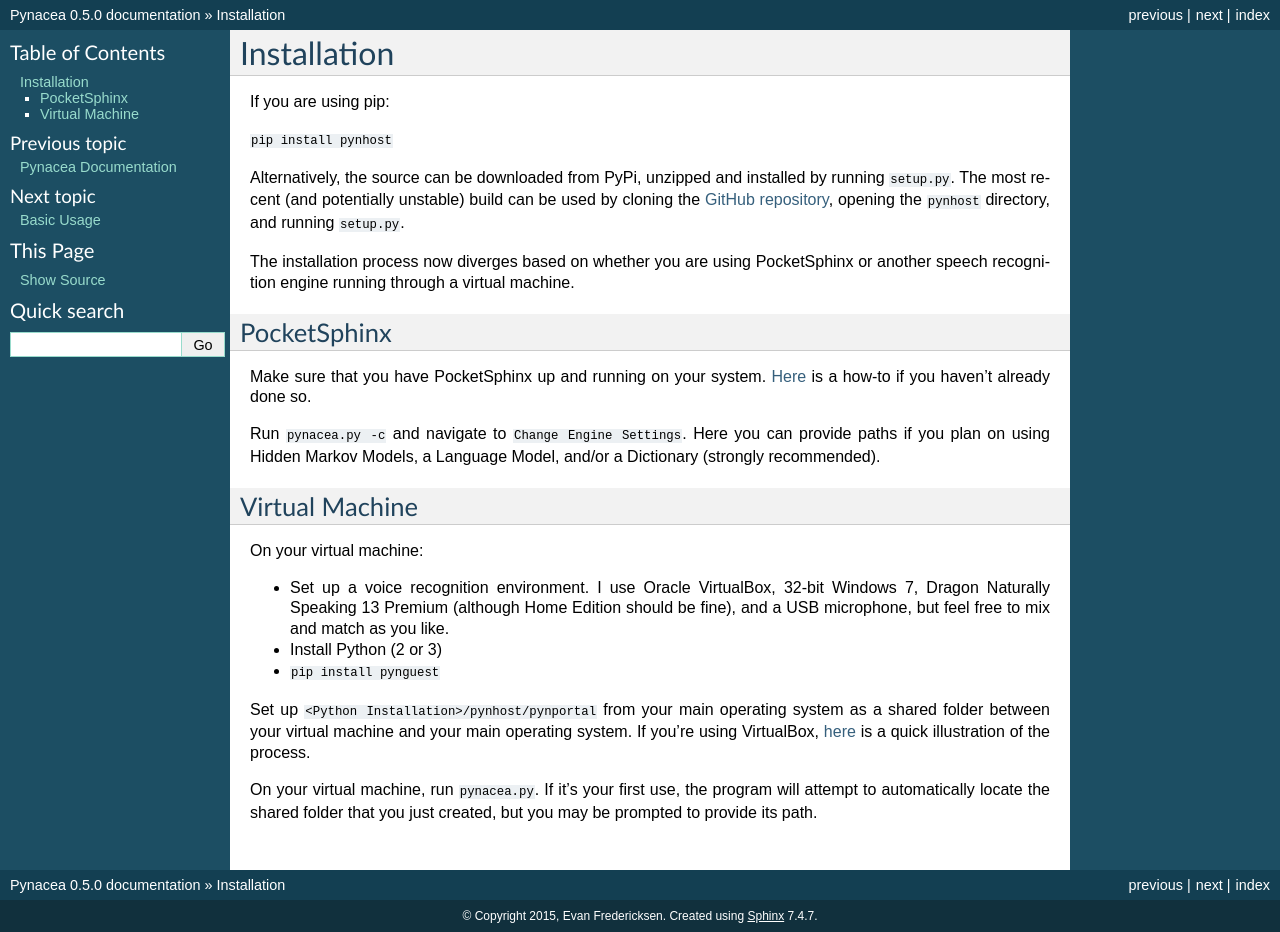
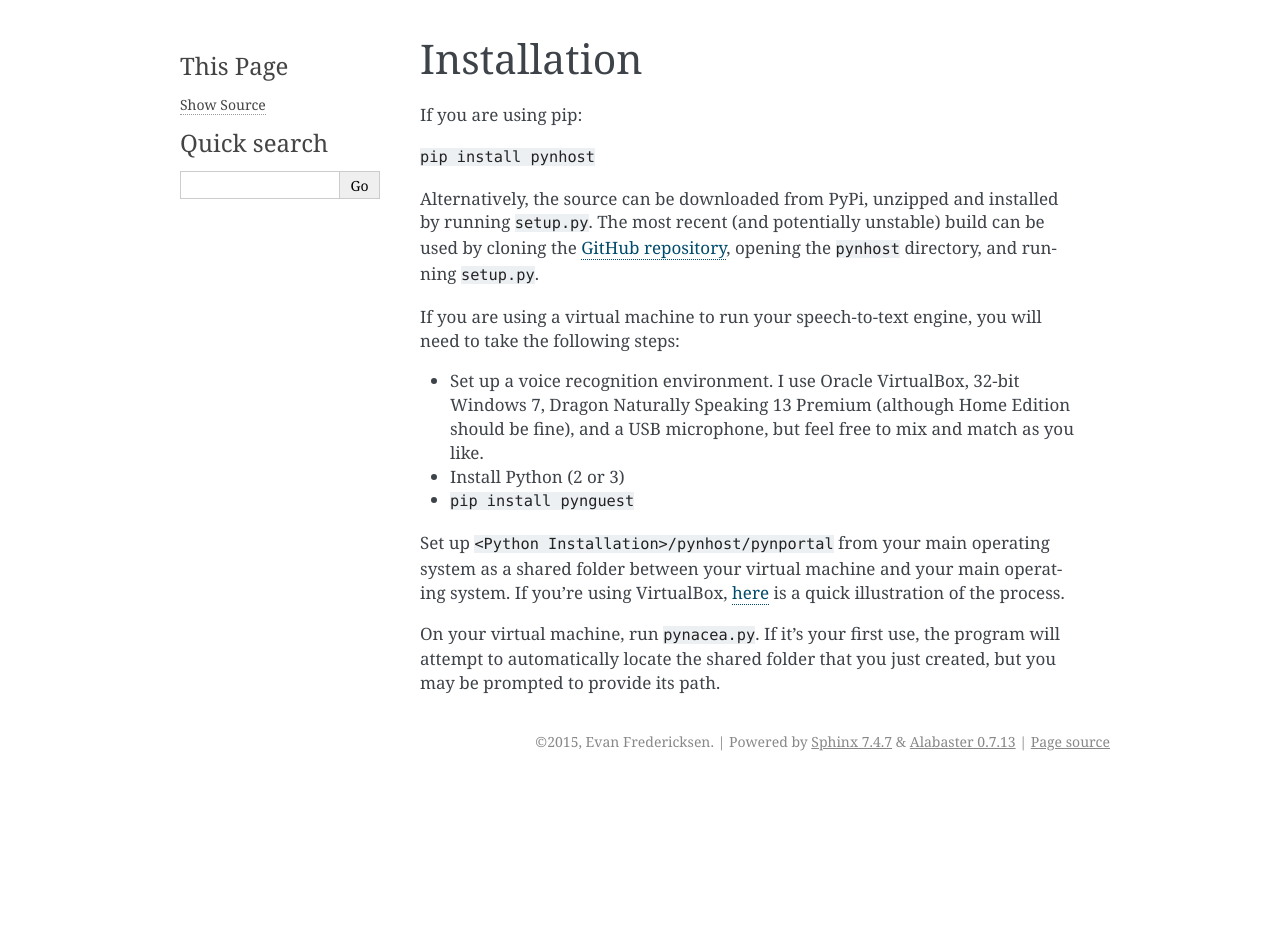
Before and after one commit to evfredericksen/pynacea, a Sphinx documentation site: the page built from docs/source/installation.rst, in a window 1280 px wide. Built offline with Sphinx 7.4.7, drawn with Linux system fonts in a browser that asks for light colours; after the commit the page ends 900 px from its top, so only the background shows below that.

```diff
--- a/docs/source/conf.py
+++ b/docs/source/conf.py
@@ -51,9 +51,9 @@ copyright = u'2015, Evan Fredericksen'
 # built documents.
 #
 # The short X.Y version.
-version = '0.5.0'
+version = '0.6.0'
 # The full version, including alpha/beta/rc tags.
-release = '0.5.0'
+release = '0.6.0'
 
 # The language for content autogenerated by Sphinx. Refer to documentation
 # for a list of supported languages.
@@ -98,7 +98,7 @@ pygments_style = 'sphinx'
 
 # The theme to use for HTML and HTML Help pages.  See the documentation for
 # a list of builtin themes.
-html_theme = 'default'
+html_theme = 'alabaster'
 
 # Theme options are theme-specific and customize the look and feel of a theme
 # further.  For a list of options available for each theme, see the
--- a/docs/source/index.rst
+++ b/docs/source/index.rst
@@ -18,7 +18,7 @@ Getting Started
 ----------------
 
 .. toctree::
-   :maxdepth: 2
+   :maxdepth: 1
 
    installation
 
--- a/docs/source/installation.rst
+++ b/docs/source/installation.rst
@@ -11,24 +11,8 @@ can be used by cloning the
 `GitHub repository <https://github.com/evfredericksen/pynacea>`_,
 opening the ``pynhost`` directory, and running ``setup.py``.
 
-The installation process now diverges based on whether you are using
-PocketSphinx or another speech recognition engine running through a virtual
-machine.
-
-PocketSphinx
--------------
-Make sure that you have PocketSphinx up and running on your system.
-`Here <http://cmusphinx.sourceforge.net/wiki/tutorialpocketsphinx#installation>`_
-is a how-to if you haven't already done so.
-
-Run ``pynacea.py -c`` and navigate to ``Change Engine Settings``. Here you can
-provide paths if you plan on using Hidden Markov Models, a Language Model,
-and/or a Dictionary (strongly recommended).
-
-
-Virtual Machine
------------------
-On your virtual machine:
+If you are using a virtual machine to run your speech-to-text engine, you
+will need to take the following steps:
 
 * Set up a voice recognition environment. I use Oracle VirtualBox, 32-bit
   Windows 7, Dragon Naturally Speaking 13 Premium (although Home Edition should
```
Also changed, not shown: 4 other files.
